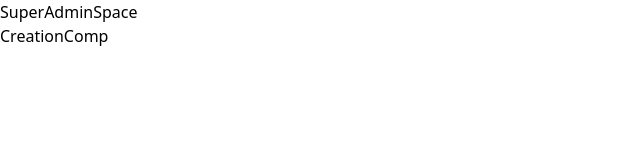
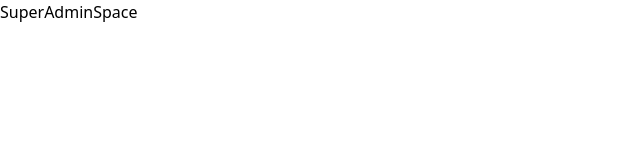
Before and after one commit to programateacademy/PROGRAMATE-SCHOOL-FRONT, a React (Vite) app: page /Superadminspace in a window 1280 px wide. Shown: the top 160 px of the page, without its empty margins (0-640 px from the left). Built offline with nearby package versions, Linux system fonts and the light colour scheme.

Commit message:
Annotated card functionality

```diff
--- a/src/components/Footer.jsx
+++ b/src/components/Footer.jsx
@@ -1,4 +1,5 @@
 import React from 'react'
+import { Link } from 'react-router-dom'
 import { BsFillTelephoneFill } from 'react-icons/bs'
 import { FaMapMarkerAlt } from 'react-icons/fa'
 import { MdFacebook } from 'react-icons/md'
@@ -23,8 +24,10 @@
                         <img className='w-44 md:w-2/3' src="https://raw.githubusercontent.com/MariaHerrera03/ImageBank/main/Progr%C3%A1mateSchool/educamas-blanco-y-negro.png" alt="Educamas" />
                         <h2 className='text-yellow font-Poppins font-semibold lg:w-72'>Lorem ipsum dolor sit.</h2>
                     </picture>
+                    <li><Link classname='font-bold' to={'/Superadminspace'}>Contact</Link> </li>
 
             {/*about the program*/}
+
             <sub className='flex justify-center flex-col'>
                 <h3 className=' text-center text-lg text-light font-Poppins font-semibold relative '>Sobre el programa</h3>
                 <h4 className='relative left-1/4 text-sm w-56 text-light font-Poppins font-semibold md:w-2/4 md:text-sm'>Lorem ipsum dolor sit amet, consectetur adipiscing elit, sed do eiusmod tempor incididunt ut labore et dolore magna aliqua. Aliquam ultrices sagittis orci a scelerisque purus semper eget duis. Eget sit amet tellus cras adipiscing enim. Ac orci phasellus egestas tellus rutrum. Eget arcu dictum varius duis .</h4>
@@ -42,14 +45,15 @@
                     <p className='p-3' > <SlSocialInstagram /></p>
                     <p className='p-3' > <SiTiktok /></p>
                     <p className='p-3' ><GrLinkedinOption /></p>
-                            <p className='p-3' ><ImSpotify /></p>
+                    <p className='p-3 ' ><ImSpotify /></p>
+
                 </span>
 
             </address>
 
         </section>
 
-            </footer>
+            </footer >
         </>
     )
 }
--- /dev/null
+++ b/src/components/SuperAdminSpace/Card.jsx
@@ -0,0 +1,88 @@
+{/*import React from 'react'
+
+const Card = ({ tarjeta, index, editarTarjeta, eliminarTarjeta }) => {
+ { const [perfil, setPerfil] = useState(tarjeta.perfil);
+    const [inscriptos, setInscriptos] = useState(tarjeta.inscriptos);
+    const [fechaInicio, setFechaInicio] = useState(tarjeta.fechaInicio);
+    const [fechaCierre, setFechaCierre] = useState(tarjeta.fechaCierre);
+const [procesoSeleccion, setProcesoSeleccion] = useState(tarjeta.procesoSeleccion);
+
+    const handlePerfilChange = (event) => {
+        setPerfil(event.target.value);
+    };
+
+    const handleInscriptosChange = (event) => {
+        setInscriptos(event.target.value);
+    };
+
+    const handleFechaInicioChange = (event) => {
+        setFechaInicio(event.target.value);
+    };
+
+    const handleFechaCierreChange = (event) => {
+        setFechaCierre(event.target.value);
+    };
+
+    const handleProcesoSeleccionChange = (event) => {
+        setProcesoSeleccion(event.target.value);
+    };
+
+    const handleGuardarClick = () => {
+        const nuevaTarjeta = {
+            perfil,
+            inscriptos,
+            fechaInicio,
+            fechaCierre,
+            procesoSeleccion,
+        };
+        editarTarjeta(index, nuevaTarjeta);
+    };
+
+    const handleEliminarClick = () => {
+        eliminarTarjeta(index);
+    };
+
+
+    return (
+        <div className="tarjeta">
+            <label>
+                Perfil:
+                <input type="text" value={perfil} onChange={handlePerfilChange} />
+            </label>
+            <label>
+                Inscriptos:
+                <input type="text" value={inscriptos} onChange={handleInscriptosChange} />
+            </label>
+            <label>
+                Fecha de inicio:
+                <input type="date" value={fechaInicio} onChange={handleFechaInicioChange} />
+            </label>
+            <label>
+                Fecha de cierre:
+                <input type="date" value={fechaCierre} onChange={handleFechaCierreChange} />
+            </label>
+            <label>
+                Proceso de selección:
+                <textarea value={procesoSeleccion} onChange={handleProcesoSeleccionChange} />
+            </label>
+            <div>
+                <button onClick={handleGuardarClick}>Guardar</button>
+                <button onClick={handleEliminarClick}>Eliminar</button>
+            </div>
+        </div>
+    );
+};
+
+
+export default Card*/}
+import React from 'react'
+
+const Card = () => {
+  return (
+   <>
+
+   </>
+  )
+}
+
+export default Card
--- a/src/components/SuperAdminSpace/CreationComp.jsx
+++ b/src/components/SuperAdminSpace/CreationComp.jsx
@@ -1,9 +1,13 @@
 import React from 'react'
+//Everything about the card commented, code that can be used import Card from './Card'
+
 
 const CreationComp = () => {
-    return (
-        <div>CreationComp</div>
-    )
+  return (
+    <div>
+  {/*<Card/>*/}
+    </div>
+  )
 }
 
 export default CreationComp
```
Lines whose indentation alone changed are shown as unchanged.
